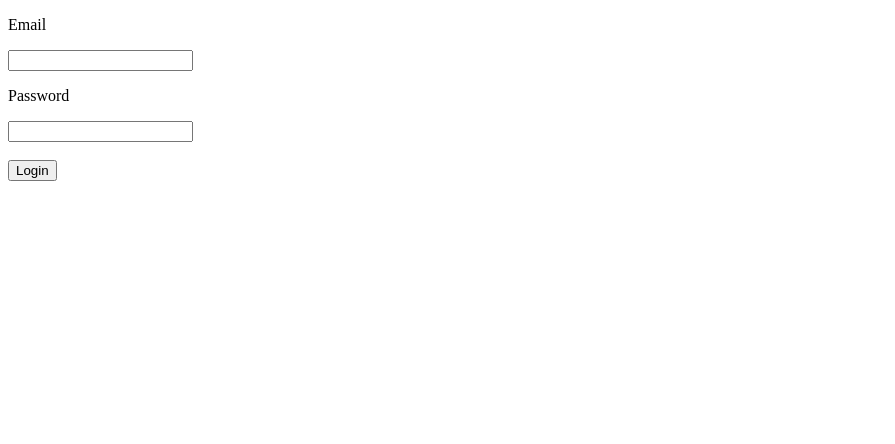
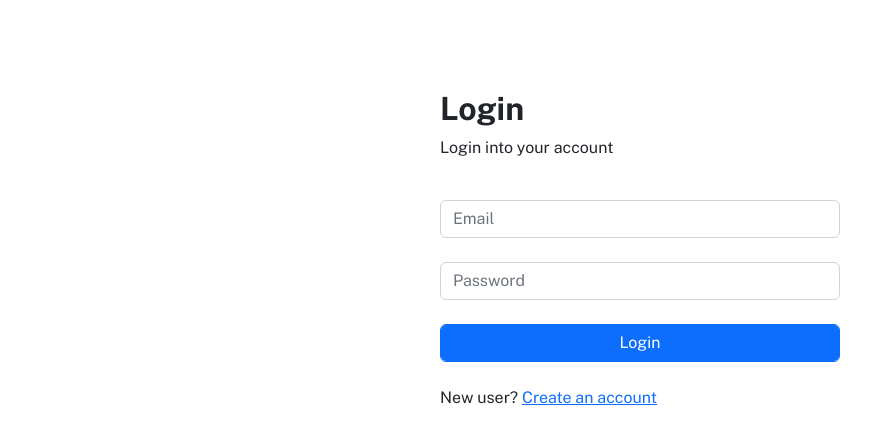
Before and after one commit to voletivarshith/personal-expense-tracker, a Flask app: page /login in a window 1280 px wide. Shown: the top 444 px of the page, without its empty margins (0-895 px from the left). Run offline with Flask 2, Linux system fonts and the light colour scheme.

Commit message:
styled login n signup

```diff
--- /dev/null
+++ b/PersonalExpenseTracker/static/form.css
@@ -0,0 +1,17 @@
+body{
+    font-family: 'Public Sans', sans-serif !important;
+}
+
+
+
+
+
+form{
+    width: 400px;
+    margin: 90px auto;
+
+}
+
+h2{
+    font-weight: 700 !important;
+}
--- a/PersonalExpenseTracker/templates/login.html
+++ b/PersonalExpenseTracker/templates/login.html
@@ -3,17 +3,49 @@
 <head>
     <meta charset="UTF-8">
     <title>Login page</title>
+
+    <link rel="stylesheet" href="{{ url_for('static',filename='form.css') }}">
+
+    <link href="https://cdn.jsdelivr.net/npm/bootstrap@5.2.2/dist/css/bootstrap.min.css" rel="stylesheet"
+        integrity="sha384-Zenh87qX5JnK2Jl0vWa8Ck2rdkQ2Bzep5IDxbcnCeuOxjzrPF/et3URy9Bv1WTRi" crossorigin="anonymous">
+
+    <link rel="preconnect" href="https://fonts.googleapis.com">
+    <link rel="preconnect" href="https://fonts.gstatic.com" crossorigin>
+    <link href="https://fonts.googleapis.com/css2?family=Public+Sans:wght@200;300;400;500;600;700&display=swap"
+        rel="stylesheet">
+
 </head>
 <body>
     {% for message in get_flashed_messages() %}
         <p>{{message}}</p>
     {% endfor %}
-    <form method="POST">
-        <p>Email</p>
-        <input type="email" name="email">
-        <p>Password</p>
-        <input type="password" name="password"><br><br>
-        <input type="submit" value="Login">
-    </form>
+
+
+
+        <form method="POST">
+            <h2>Login</h2>
+            <p>Login into your account</p>
+            <br>
+            <input type="email" class="form-control" name="email" placeholder="Email">
+            <br>
+            <input type="password" class="form-control" name="password" placeholder="Password">
+            <br>
+            <input type="submit" class="form-control btn btn-primary" value="Login">
+
+            <br>
+            <br>
+            <p>New user? <a href="">Create an account</a></p>
+
+        </form>
+
+
+
+    <script src="https://cdn.jsdelivr.net/npm/@popperjs/core@2.11.6/dist/umd/popper.min.js"
+        integrity="sha384-oBqDVmMz9ATKxIep9tiCxS/Z9fNfEXiDAYTujMAeBAsjFuCZSmKbSSUnQlmh/jp3"
+        crossorigin="anonymous"></script>
+    <script src="https://cdn.jsdelivr.net/npm/bootstrap@5.2.2/dist/js/bootstrap.min.js"
+        integrity="sha384-IDwe1+LCz02ROU9k972gdyvl+AESN10+x7tBKgc9I5HFtuNz0wWnPclzo6p9vxnk"
+        crossorigin="anonymous"></script>
+
 </body>
 </html>
```
Also changed, not shown: PersonalExpenseTracker/templates/signup.html (+45 -11 lines).
